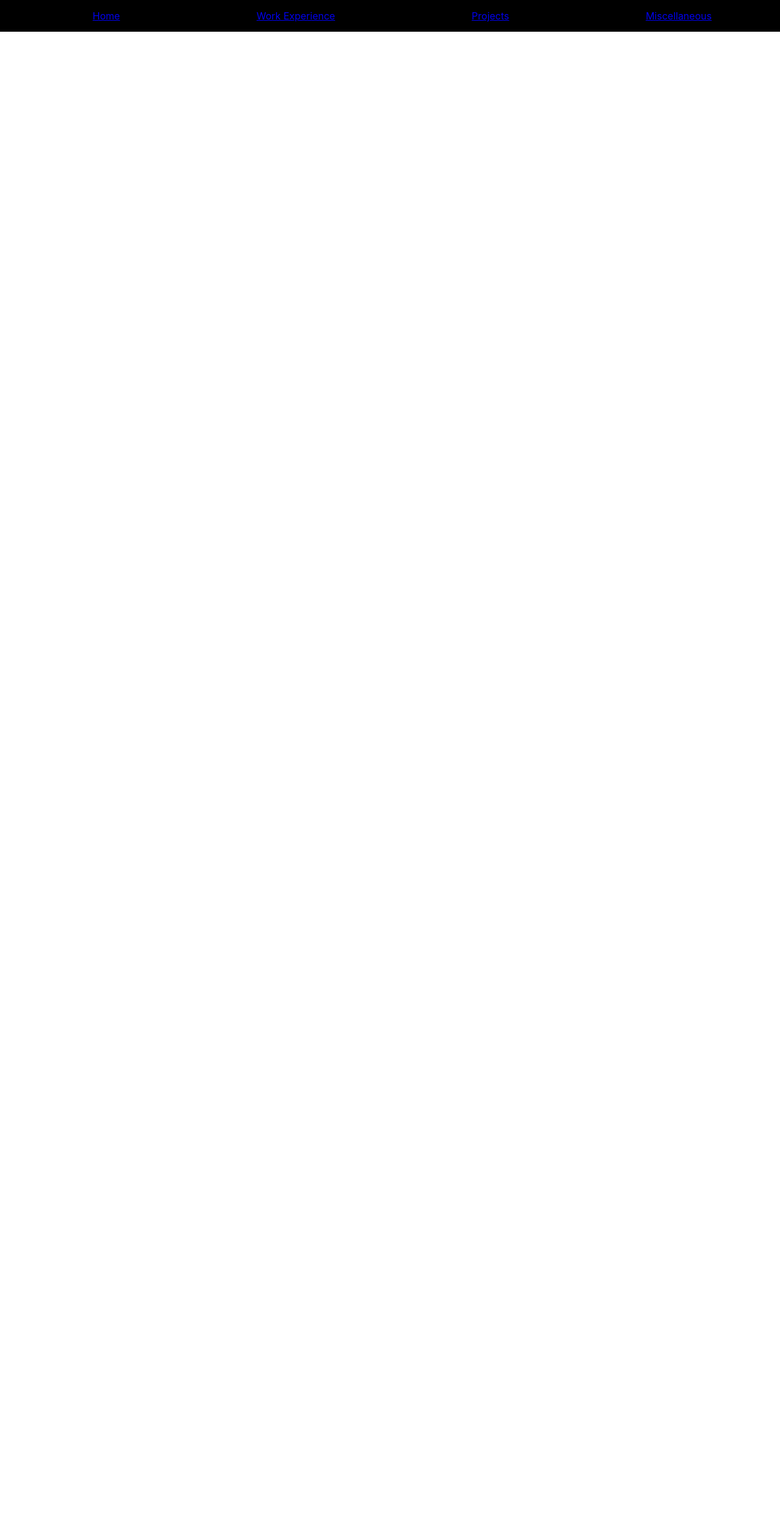
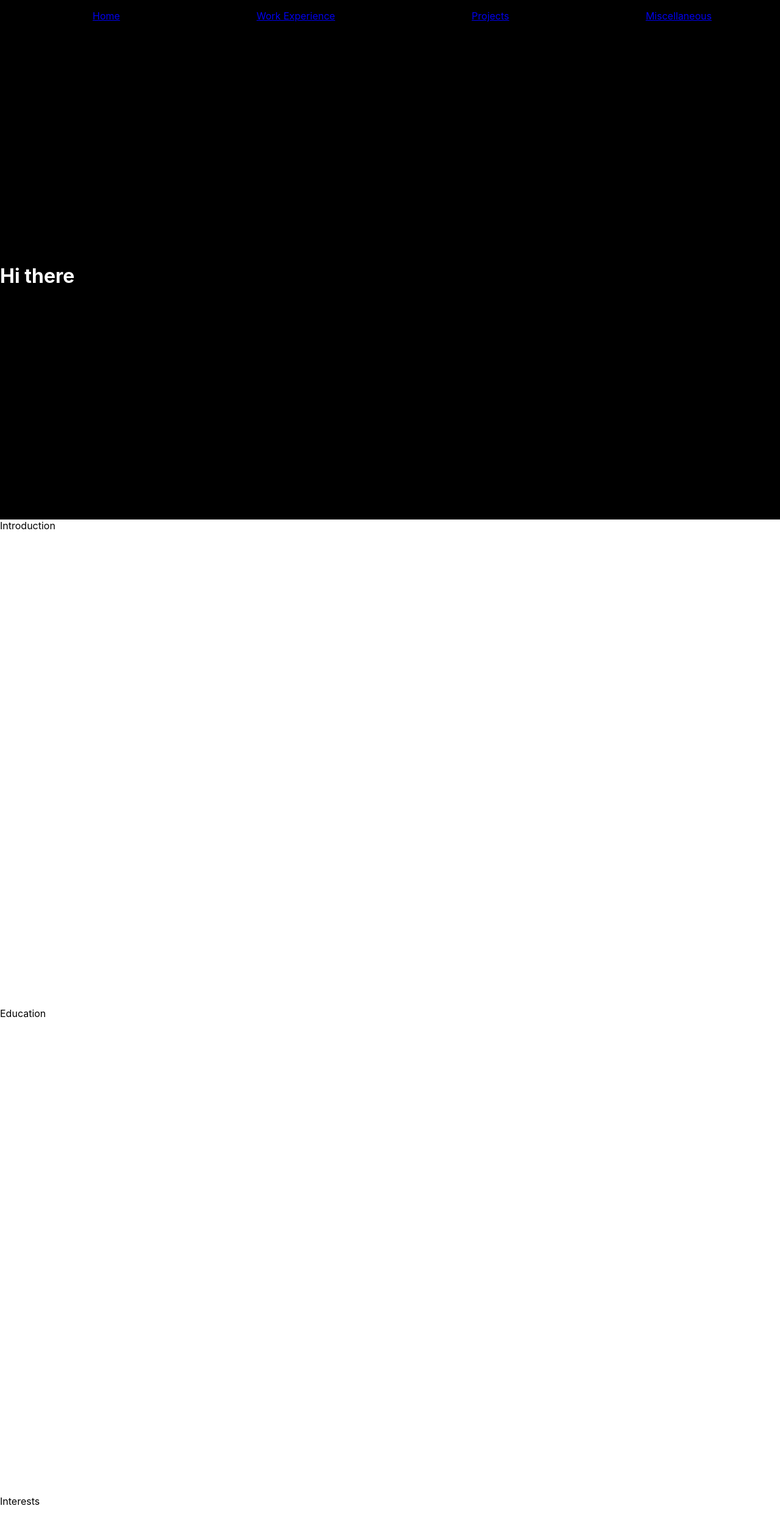
Before and after one commit to aditya000028/portfolio, a React (Create React App) app: page / in a window 1280 px wide. Shown: the top 2506 px of the page at 61% size. Before the commit the page ends 800 px from the top, so only its background shows below. Built offline with nearby package versions, Linux system fonts and the light colour scheme.

Commit message:
Added separate components of dashboard + css

```diff
--- /dev/null
+++ b/src/components/education/education.js
@@ -0,0 +1,7 @@
+import classes from './education.module.css';
+
+function Education() {
+  return <div className={classes.main}>Education</div>;
+}
+
+export default Education;
--- /dev/null
+++ b/src/components/education/education.module.css
@@ -0,0 +1,5 @@
+.main {
+  display: flex;
+  width: 100%;
+  height: 100vh;
+}
--- /dev/null
+++ b/src/components/interests/interests.js
@@ -0,0 +1,7 @@
+import classes from './interests.module.css';
+
+function Interests() {
+  return <div className={classes.main}>Interests</div>;
+}
+
+export default Interests;
--- /dev/null
+++ b/src/components/interests/interests.module.css
@@ -0,0 +1,5 @@
+.main {
+  display: flex;
+  width: 100%;
+  height: 100vh;
+}
--- /dev/null
+++ b/src/components/introduction/introduction.js
@@ -0,0 +1,7 @@
+import classes from "./introduction.module.css";
+
+function Introduction() {
+  return <div className={classes.main}>Introduction</div>;
+}
+
+export default Introduction;
--- /dev/null
+++ b/src/components/introduction/introduction.module.css
@@ -0,0 +1,5 @@
+.main {
+  display: flex;
+  width: 100%;
+  height: 100vh;
+}
--- a/src/pages/dashboard/Dashboard.js
+++ b/src/pages/dashboard/Dashboard.js
@@ -1,9 +1,19 @@
-
+import classes from "./dashboard.module.css";
+import Introduction from "../../components/introduction/introduction";
+import Education from "../../components/education/education";
+import Interests from "../../components/interests/interests";
 
 function DashboardPage() {
-  return <div>
-
-  </div>;
+  return (
+    <div className={classes.dashboard}>
+      <div className={classes.greeting}>
+        <h1>Hi there</h1>
+      </div>
+      <Introduction />
+      <Education />
+      <Interests />
+    </div>
+  );
 }
 
 export default DashboardPage;
--- /dev/null
+++ b/src/pages/dashboard/dashboard.module.css
@@ -0,0 +1,12 @@
+.dashboard {
+  width: 100%;
+}
+
+.greeting {
+  width: 100%;
+  height: 100vh;
+  background-color: black;
+  display: flex;
+  color: white;
+  align-items: center;
+}
```
